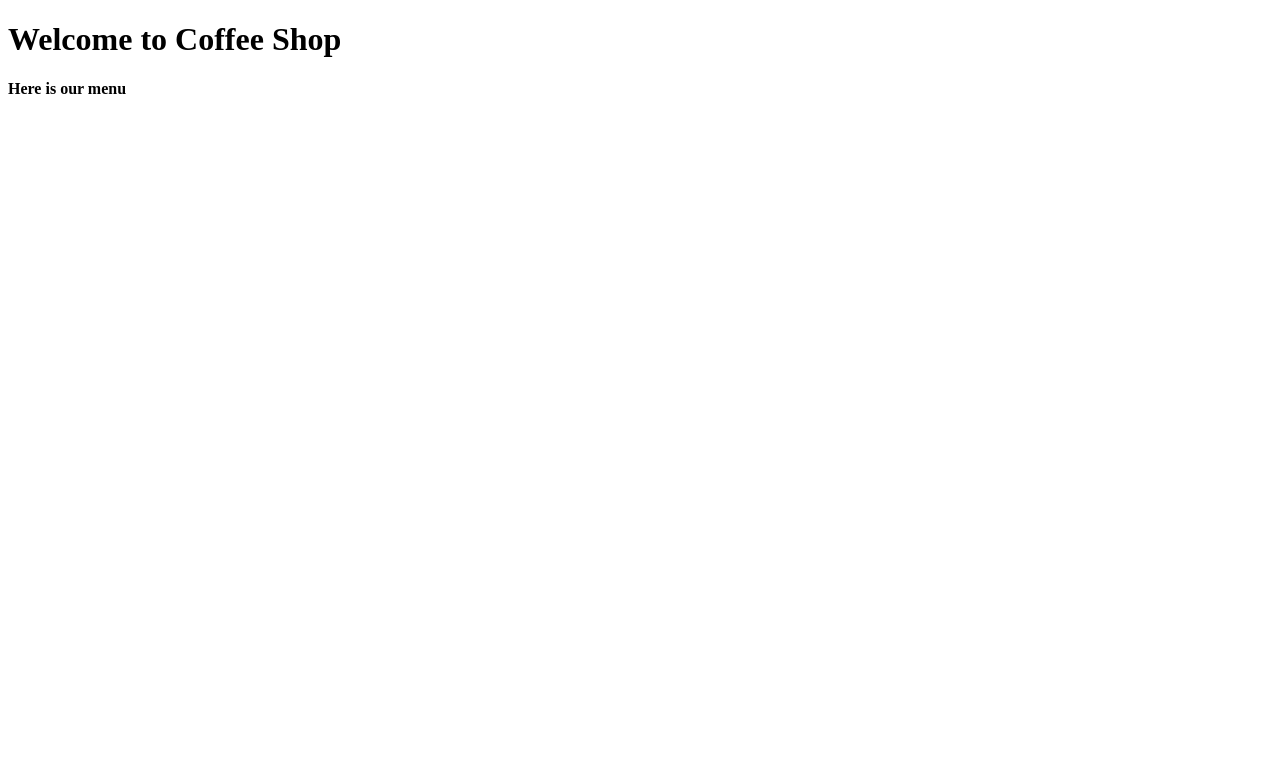
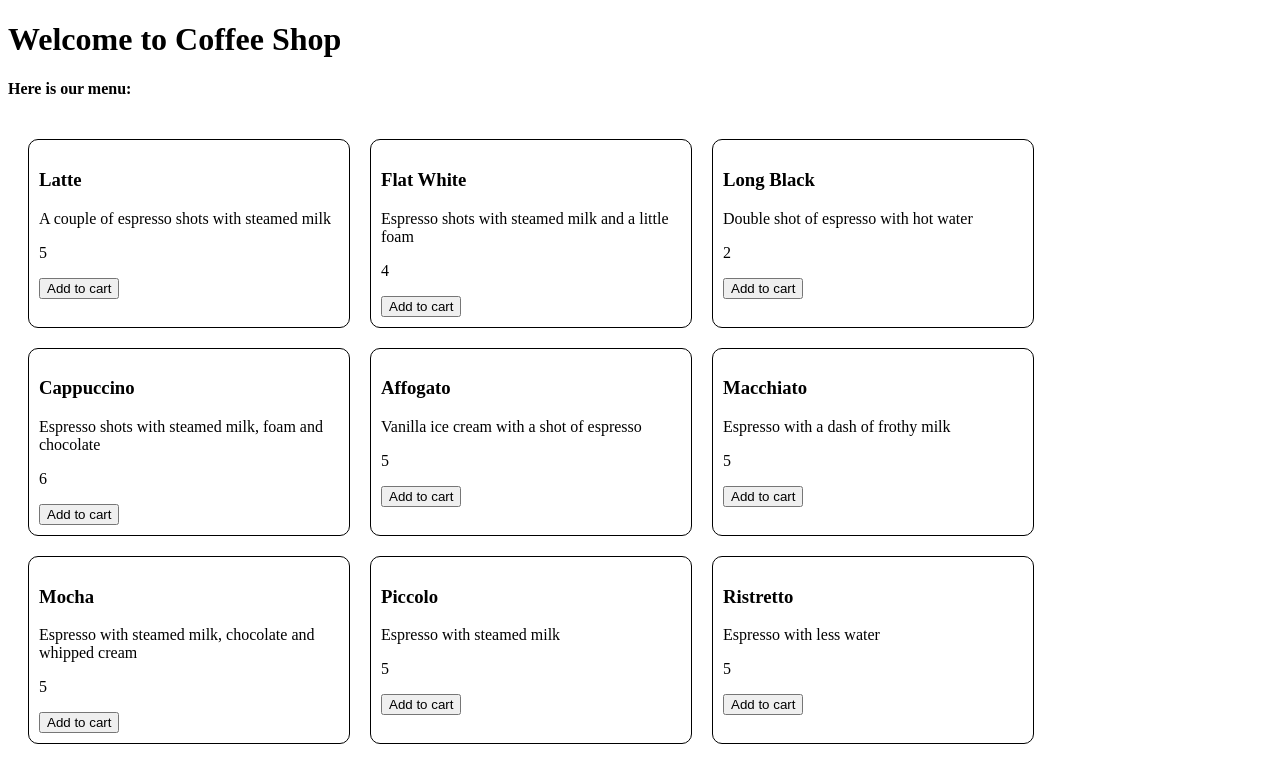
Before and after one commit to TriggerChoco/module5-day2, a Next.js app in the folder coffee-shop/: page / in a window 1280 px wide. Shown: the top 762 px of the page. Built offline with nearby package versions, Linux system fonts and the light colour scheme.

Commit message:
cart api added

```diff
--- /dev/null
+++ b/coffee-shop/src/pages/api/cart.js
@@ -0,0 +1,13 @@
+import { db } from "@/server/db";
+
+export default function handler(req, res) {
+  if (req.method === "GET") {
+    const cartItems = db.cart.get();
+    res.status(200).json({ cart: cartItems });
+  } else if (req.method === "POST") {
+    db.cart.add(req.body);
+    res.status(200).json({ message: "Item added to cart" });
+  } else {
+    res.status(404).json({ message: "We only support GET requests" });
+  }
+}
--- a/coffee-shop/src/pages/index.js
+++ b/coffee-shop/src/pages/index.js
@@ -1,35 +1,63 @@
-import { useState, useEffect } from "react";
+import { useEffect, useState } from "react";
 
 export default function Home() {
-
   const [menu, setMenu] = useState([]);
 
-  useEffect(async () => {
+  useEffect(() => {
     async function loadData() {
       const res = await fetch("/api/menu");
       const data = await res.json();
       setMenu(data.menu);
     }
     loadData();
-  }, [])
+  }, []);
+
+  function addToCart(id) {
+    fetch(`/api/cart`, {
+      method: "POST",
+      headers: {
+        "Content-Type": "application/json",
+      },
+      body: JSON.stringify({ id: id, quantity: 1 }),
+    });
+  }
 
   if (menu.length === 0) {
-    return <h1>Loading...</h1>
+    return <h1>Loading...</h1>;
   }
 
   return (
     <>
       <h1>Welcome to Coffee Shop</h1>
-      <h4>Here is our menu</h4>
-      {menu.map[(item) => {
-        return (
-          <div key={item.id}>
-            <h3>{item.name}</h3>
-            <p>{item.description}</p>
-            <p>{item.price}</p>
-          </div>
-        )
-      }]}
+      <h4>Here is our menu:</h4>
+      <div
+        style={{
+          display: "flex",
+          flexDirection: "row",
+          flexWrap: "wrap",
+          padding: "10px",
+        }}
+      >
+        {menu.map((item) => {
+          return (
+            <div
+              key={item.id}
+              style={{
+                width: "300px",
+                border: "1px solid black",
+                borderRadius: "10px",
+                margin: "10px",
+                padding: "10px",
+              }}
+            >
+              <h3>{item.name}</h3>
+              <p>{item.description}</p>
+              <p>{item.price}</p>
+              <button onClick={() => addToCart(item.id)}>Add to cart</button>
+            </div>
+          );
+        })}
+      </div>
     </>
   );
 }
```
